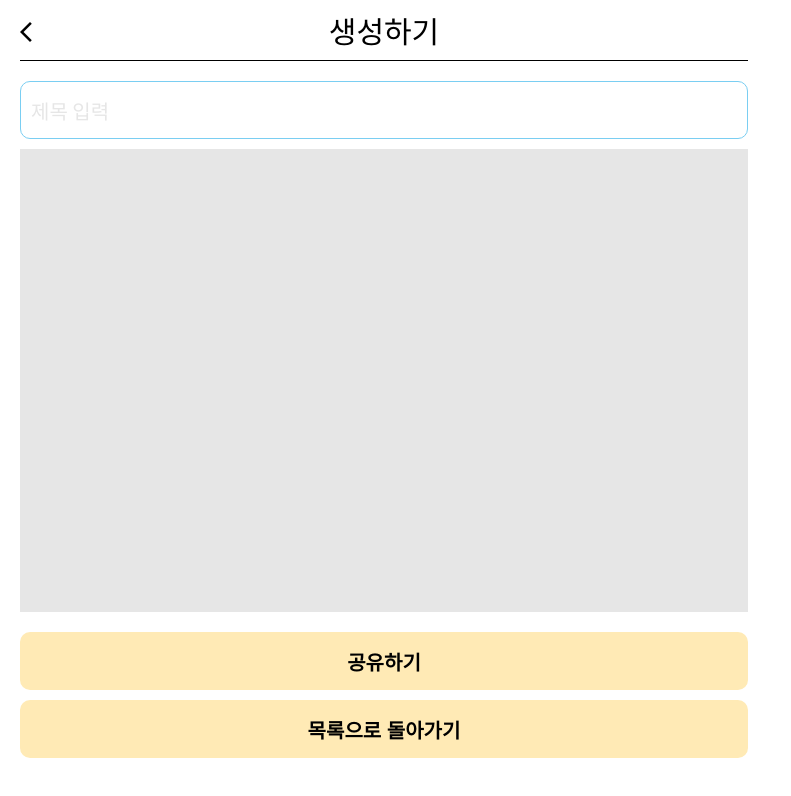
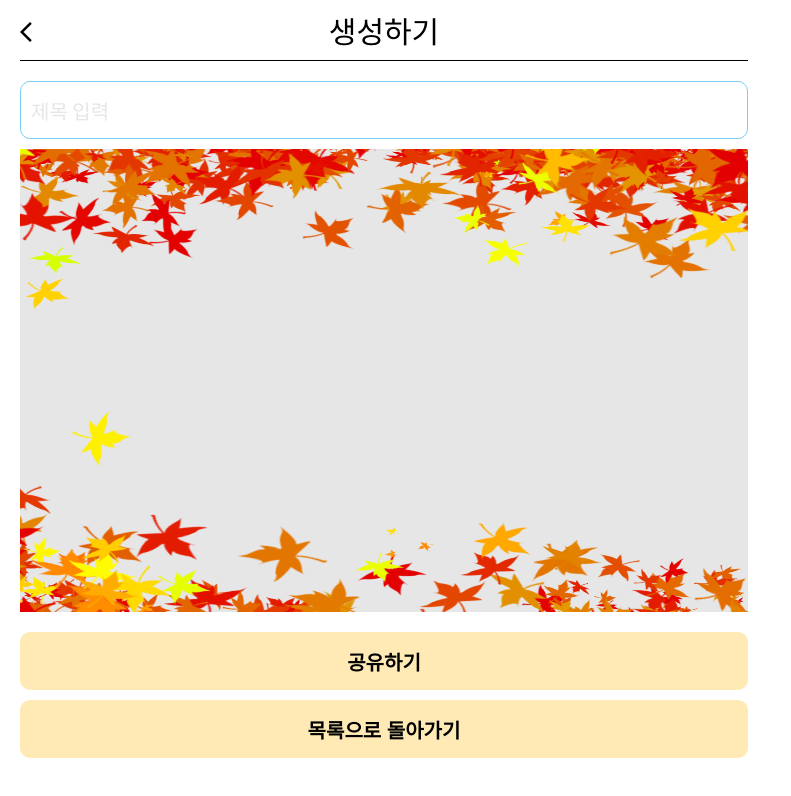
Before and after one commit to ymj07168/snS_TamandTamcoo, a React (Create React App) app in the folder frontend/: page /creation in a window 1280 px wide. Shown: the top 796 px of the page, without its empty margins (0-791 px from the left). Built offline with nearby package versions, Linux system fonts and the light colour scheme; a web font is replaced by a local one.

Commit message:
[front] EDIT : 이미지 경로 수정 및 이미지 크기 설정

```diff
--- a/frontend/src/pages/creation/index.jsx
+++ b/frontend/src/pages/creation/index.jsx
@@ -1,7 +1,6 @@
 import React from "react";
 import { Link, useNavigate } from "react-router-dom";
 import { useState, useEffect } from "react";
-
 
 //component
 import Button from "../../components/button/index";
@@ -22,7 +21,6 @@ const Index = () => {
     }
   };
 
-
   const onChangeValue = (key, value) => {
     const temp = { ...params, [key]: value };
     setParams(temp);
@@ -38,11 +36,11 @@ const Index = () => {
       />
 
       <div className="img-wrap">
-        <img source='./bgImg/fall.png' className='img-wrap__bg'/>
+        <img src={"/image/bg/fall.png"} className="img-wrap__bg" />
       </div>
 
       <Button
-        text= {"공유하기"}
+        text={"공유하기"}
         style={{ marginBottom: "10px" }}
         onClick={handleCompleteButton}
       />
--- a/frontend/src/pages/creation/style.js
+++ b/frontend/src/pages/creation/style.js
@@ -24,13 +24,16 @@ export const Container = styled.div`
     margin-bottom: 10px;
   }
 
-
   & > .img-wrap {
     width: 100%;
     height: 463px;
     background: ${Color.gray};
     margin-bottom: 20px;
     position: relative;
+
+    & > img {
+      width: 100%;
+      height: 100%;
+    }
   }
-
 `;
```
Also changed, not shown: frontend/src/pages/timeline/index.jsx (+6 -11 lines). Lines whose indentation alone changed are shown as unchanged.
